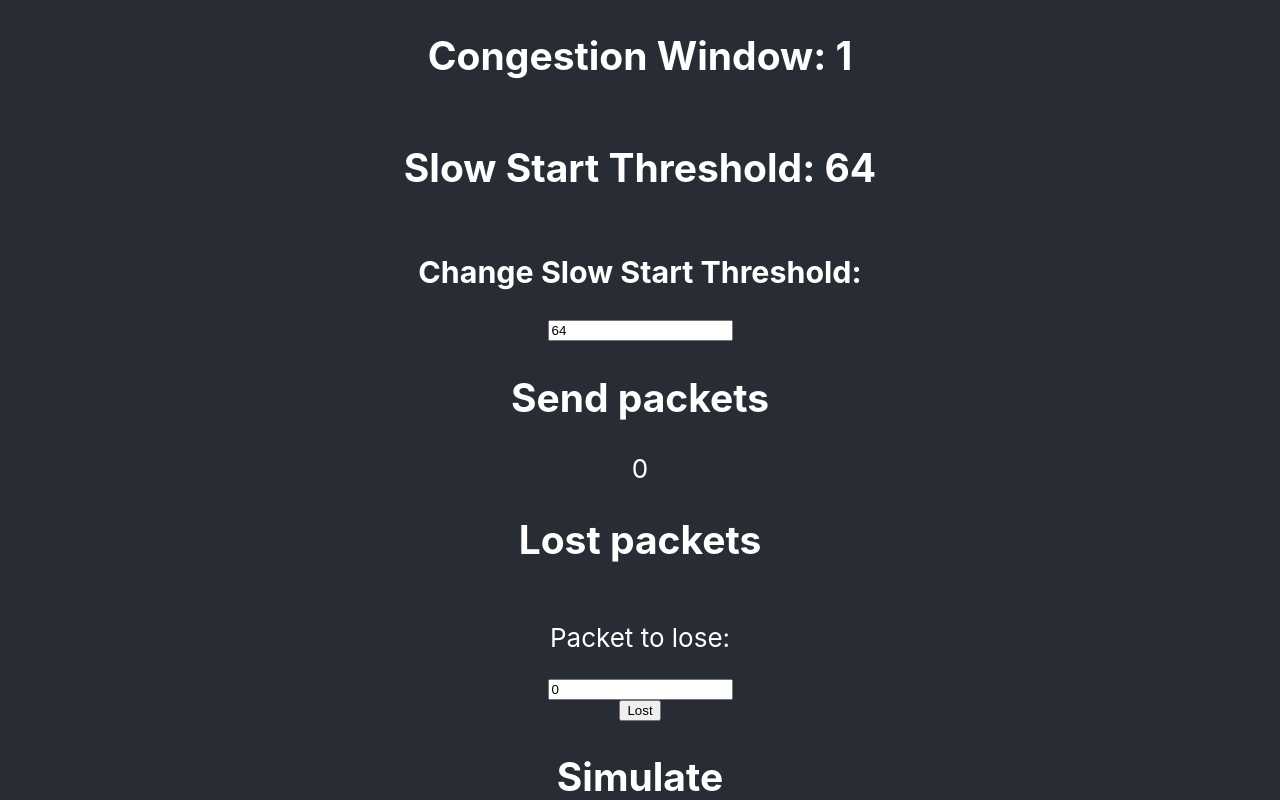
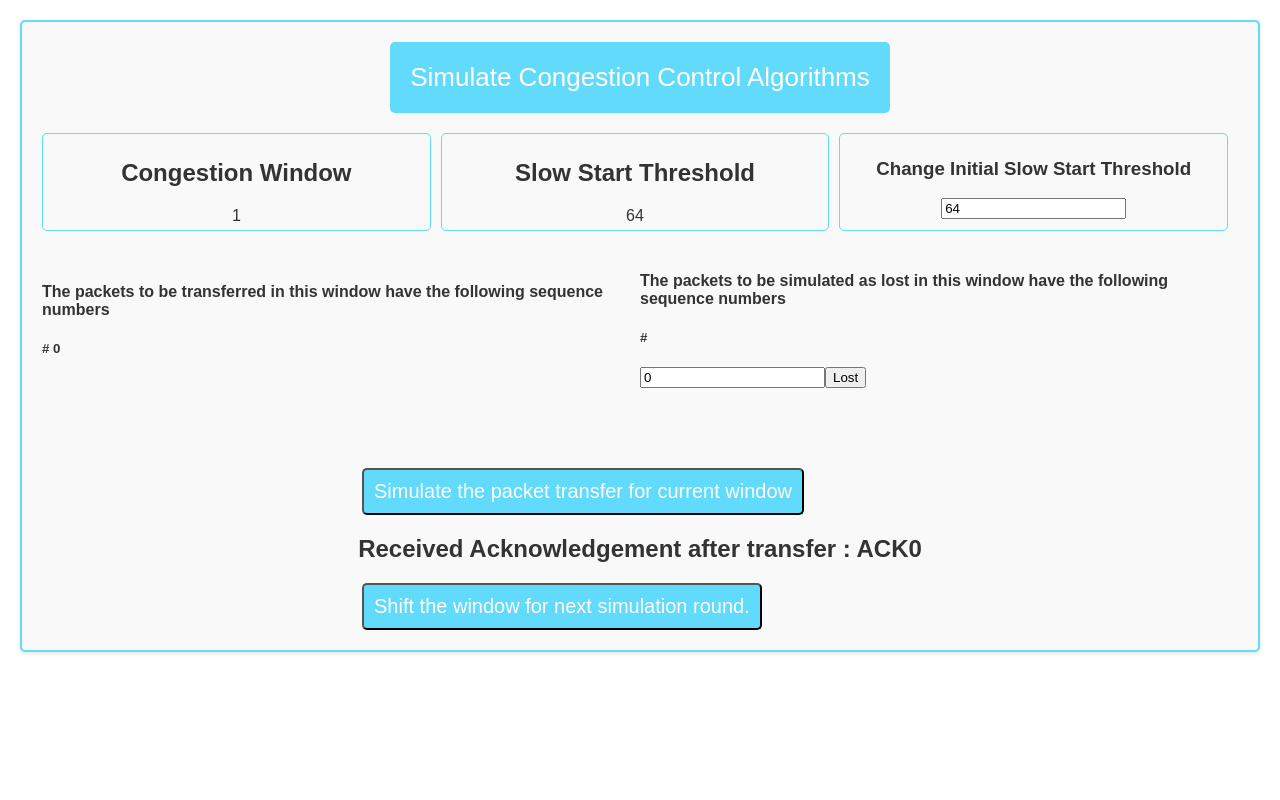
Before and after one commit to suman123rock/Congestion-Control-Simulator, a React (Create React App) app in the folder tcp_congestion/: page / in a window 1280 px wide. Shown: the top 800 px of the page. Built offline with nearby package versions, Linux system fonts and the light colour scheme.

Commit message:
improved frontend

```diff
--- a/tcp_congestion/src/App.css
+++ b/tcp_congestion/src/App.css
@@ -1,10 +1,28 @@
 .App {
   text-align: center;
+  background-color: #f9f9f9;
+  padding: 20px;
+  border-radius: 5px;
+  box-shadow: 0 2px 4px rgba(0, 0, 0, 0.1);
+  font-family: Arial, sans-serif;
+  color: #333;
+  /* Additional styles */
+  border: 2px solid #61dafb;
+  margin: 20px;
+  display: flex;
+  flex-direction: column;
+  justify-content: center;
+  align-items: center;
+  font-size: 16px;
 }
 
 .App-logo {
   height: 40vmin;
   pointer-events: none;
+  /* Additional styles */
+  border-radius: 50%;
+  background-color: #61dafb;
+  animation: App-logo-spin infinite 20s linear;
 }
 
 @media (prefers-reduced-motion: no-preference) {
@@ -14,14 +32,16 @@
 }
 
 .App-header {
-  background-color: #282c34;
-  min-height: 100vh;
   display: flex;
-  flex-direction: column;
   align-items: center;
   justify-content: center;
   font-size: calc(10px + 2vmin);
-  color: white;
+  background-color: #61dafb;
+  color: #fff;
+  padding: 20px;
+  margin-bottom: 20px;
+  /* Additional styles */
+  border-radius: 5px;
 }
 
 .App-link {
@@ -36,3 +56,85 @@
     transform: rotate(360deg);
   }
 }
+.initialvalues {
+  display: flex;
+  flex-direction: row;
+  margin-bottom: 20px;
+}
+.initialvalues > div {
+  flex: 1;
+  margin-right: 10px;
+  /* Additional styles */
+  border: 1px solid #61dafb;
+  border-radius: 5px;
+  padding: 5px;
+}
+.pkthead {
+  flex: 1;
+  /* Additional styles */
+  border: 1px solid #61dafb;
+  border-radius: 5px;
+  padding: 5px;
+}
+.send {
+  display: flex;
+  flex-direction: row;
+  text-align: left;
+  align-items: center;
+  padding-bottom: 10vh;
+}
+.send > input {
+  flex: 1;
+  margin-right: 10px;
+  /* Additional styles */
+  border: 1px solid #61dafb;
+  border-radius: 5px;
+  padding: 5px;
+  font-family: 'Times New Roman', Times, serif;
+}
+.initialvalues {
+  display: flex;
+  flex-direction: row;
+  margin-bottom: 20px;
+}
+
+.initialvalues > div {
+  flex: 1;
+  margin-right: 10px;
+}
+
+.pkthead {
+  flex: 1;
+}
+
+.send {
+  display: flex;
+  flex-direction: row;
+  text-align: left;
+  align-items: center;
+  padding-bottom: 10vh;
+}
+
+.send > div {
+  flex: 1;
+  margin-right: 10px;
+}
+
+.simulate {
+  display: flex;
+  flex-direction: row;
+  justify-content: center;
+  align-items: center;
+  padding: 10px;
+  font-size: 20px;
+  border-radius: 5px;
+  cursor: pointer;
+  transition: background-color 0.3s ease;
+  background-color: #61dafb;
+  color: #fff;
+  margin-left: 25vw;
+}
+
+.simulate:hover {
+  background-color: #f1f1f1;
+}
--- a/tcp_congestion/src/App.js
+++ b/tcp_congestion/src/App.js
@@ -66,23 +66,42 @@ function App() {
   return (
     <div className="App">
       <header className="App-header">
-      <h2>Congestion Window: {cwnd}</h2>
-        <h2>Slow Start Threshold: {ssthresh}</h2>
-        <h3>Change Slow Start Threshold:</h3>
+      Simulate Congestion Control Algorithms
+      </header>
+      <div className="App-body">
+      <div className="initialvalues">
+        <div className='pkthead'>
+        <h2>Congestion Window</h2>
+        { cwnd }
+        </div>
+        <div className='pkthead'>
+        <h2>Slow Start Threshold</h2>
+        {ssthresh}
+        </div>
+        <div className='pkthead'>
+        <h3>Change Initial Slow Start Threshold</h3>
         <input onChange={handleChangeThresh} value={ssthresh} />
-        <h2>Send packets</h2>
-        {sent}
-        <h2>Lost packets</h2>
-        {lost}
-        <p>Packet to lose:</p>
+        </div>
+        </div>
+        <div className='send'>
+        <div>
+      <h4>The packets to be transferred in this window have the following sequence numbers</h4>
+      <h5># {sent}</h5>
+      </div>
+      <div>
+      <h4>The packets to be simulated as lost in this window have the following sequence numbers</h4>
+      <h5># {lost}</h5>
+      <p></p>
         <input onChange={handleChange} value={lost_pkt} />
         <button onClick={handleLost}>Lost</button>
-        <h2>Simulate</h2>
-        <button onClick={handleClick}>Send</button>
-        <h2>Acknowledgement: ACK{ack}</h2>
-        <h2>Next Simulation</h2>
-        <button onClick={handleNext}>Next</button>
-      </header>
+      </div>
+      </div>
+        <button onClick={handleClick} className="simulate">Simulate the packet transfer for current window</button>
+        <div className="ack">
+          <h2>Received Acknowledgement after transfer : ACK{ack}</h2>
+        </div>
+        <button onClick={handleNext} className="simulate">Shift the window for next simulation round.</button>
+    </div>
     </div>
   );
 }
```
